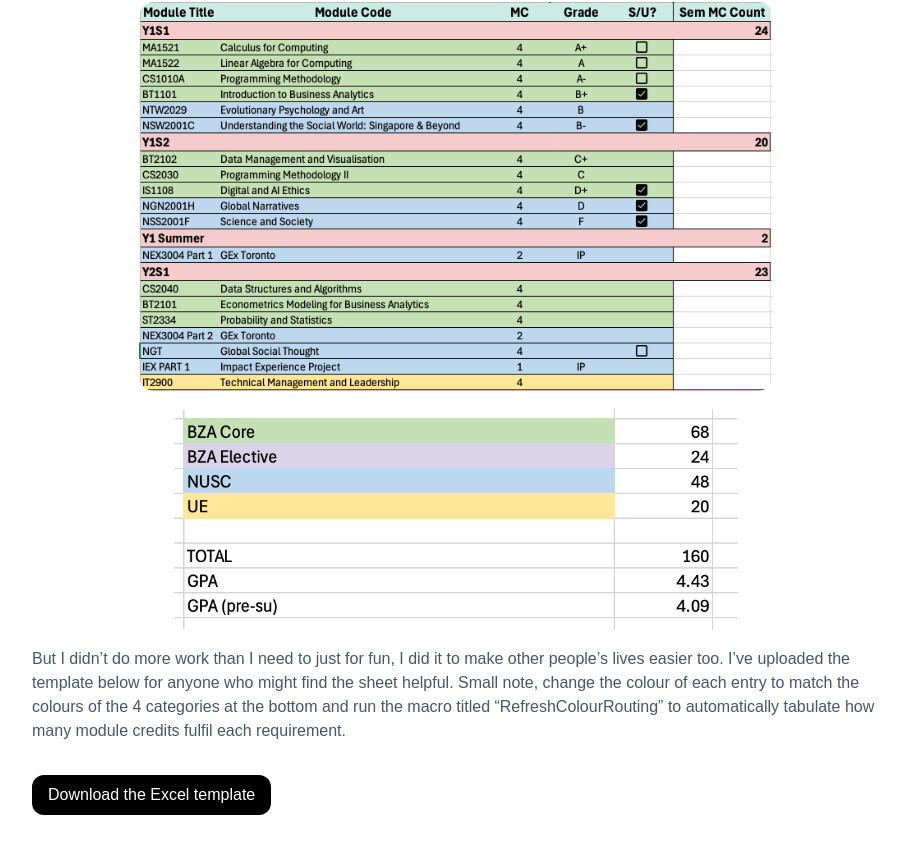
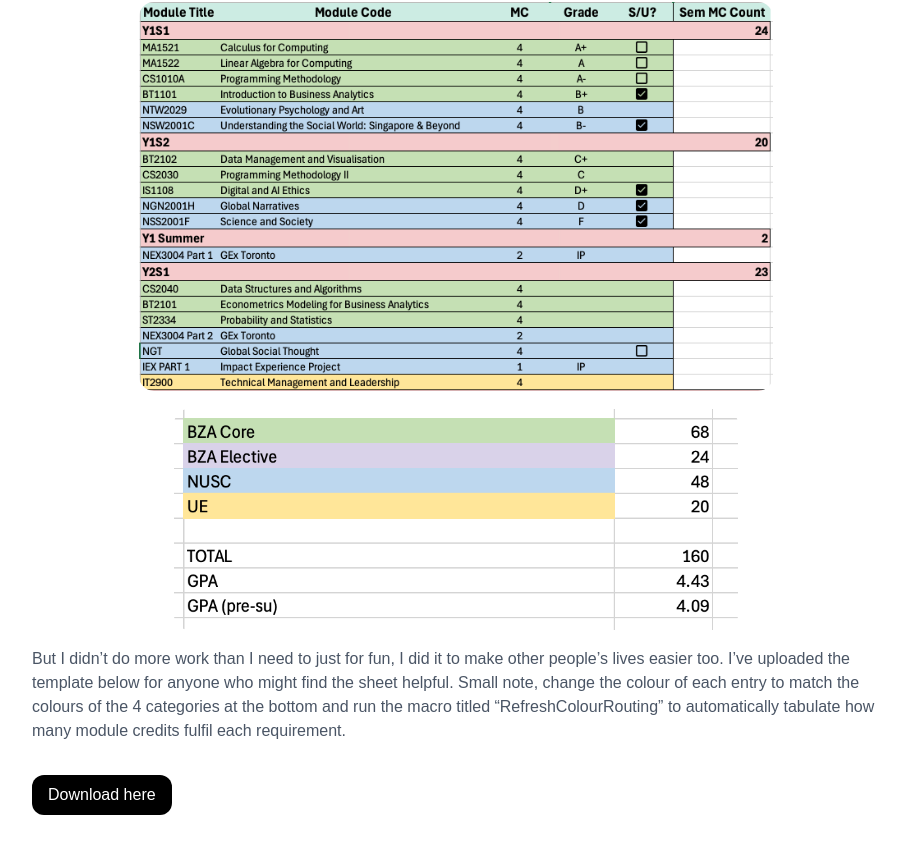
Before and after one commit to harenraj7/Personal-Website, a Next.js app: page /projects/academic-planner in a window 1280 px wide. Shown: the part 275-1128 px from the top of the page, without its empty margins (184-1089 px from the left). Built offline with nearby package versions, Linux system fonts and the light colour scheme.

Commit message:
Update page.tsx

```diff
--- a/app/projects/academic-planner/page.tsx
+++ b/app/projects/academic-planner/page.tsx
@@ -59,7 +59,7 @@ export default function AcademicPlannerPage() {
           href="/images/sample_acad_planner.xlsm"
           download
         >
-          Download the Excel template
+          Download here
         </a>
       </div>
     </main>
```
